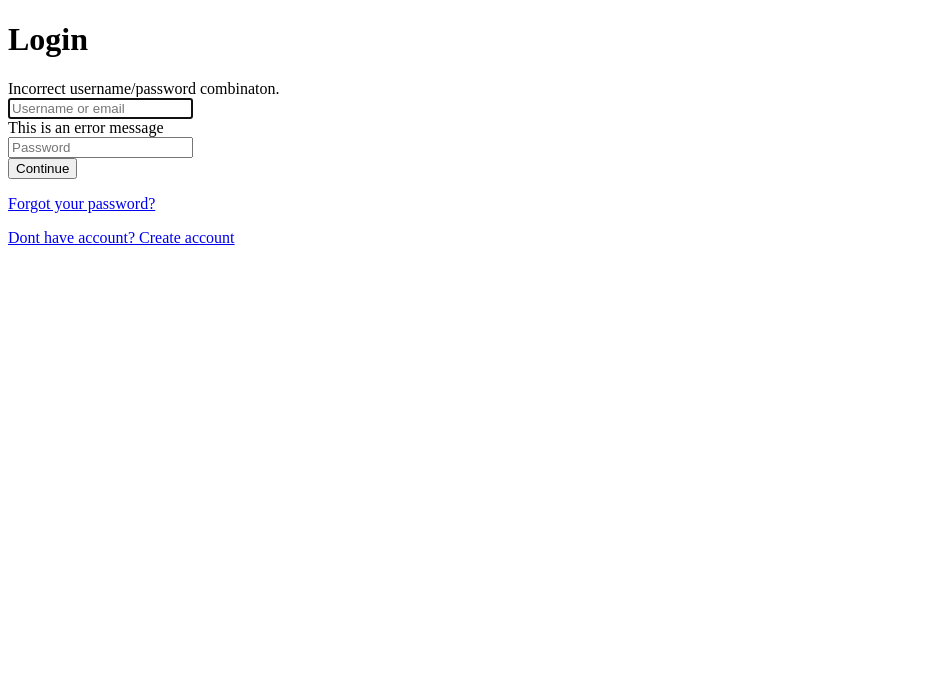
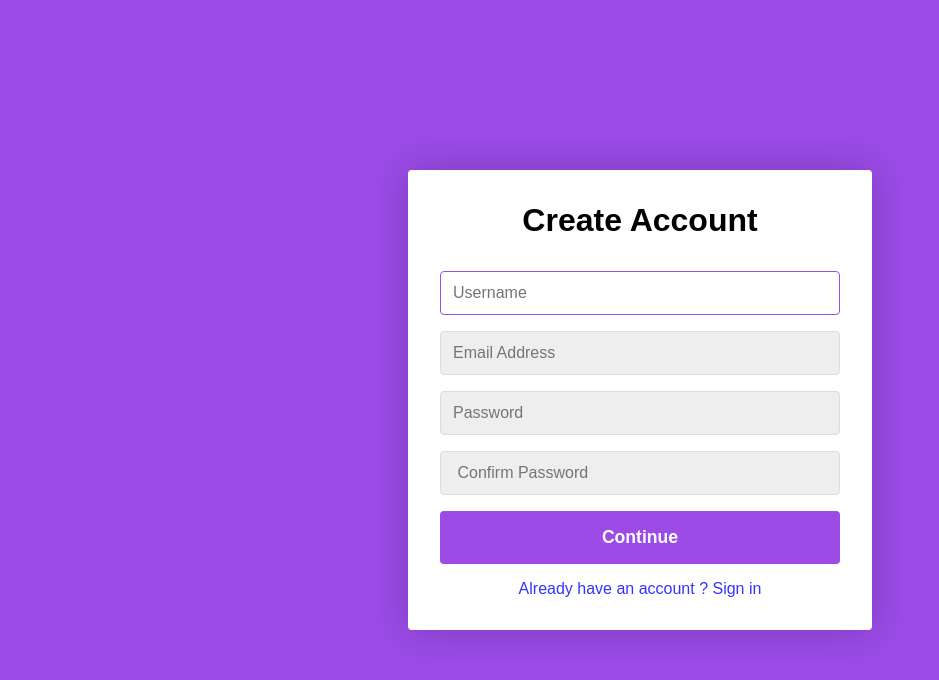
Before and after one commit to PatrykBal/ucd_pa_javascript_proj, a plain HTML site: page form.html in a window 1280 px wide. Shown: the whole page, without its empty margins (0-939 px from the left). Drawn offline with Linux system fonts and the light colour scheme; no server answers.

Commit message:
add create account form in form.html / populated form.css

```diff
--- a/form.html
+++ b/form.html
@@ -9,12 +9,12 @@
 </head>
 <body>
     <div class="container">
-        <form class="form" id="login">
+        <form class="form form-hidden" id="login">
             <h1 class="form-title">Login</h1>
-            <div class="form-message form-message-error">Incorrect username/password combinaton.</div>
+            <div class="form-message form-message-error"></div>
             <div class="form-input-group">
                 <input type="text" class="form-input" autofocus placeholder="Username or email">
-                <div class="form-input-error-message">This is an error message</div>
+                <div class="form-input-error-message"></div>
             </div>
             <div class="form-input-group">
                 <input type="password" class="form-input" autofocus placeholder="Password">
@@ -28,6 +28,30 @@
                 <a class="form-link" href="./" id="linkCreateAccount">Dont have account? Create account</a>
             </p>
         </form>
+        <form class="form" id="creatAccount">
+            <h1 class="form-title">Create Account</h1>
+            <div class="form-message form-message-error"></div>
+            <div class="form-input-group">
+                <input type="text" class="form-input" autofocus placeholder="Username">
+                <div class="form-input-error-message"></div>
+            </div>
+            <div class="form-input-group">
+                <input type="text" class="form-input" autofocus placeholder="Email Address">
+                <div class="form-input-error-message"></div>
+            </div>
+            <div class="form-input-group">
+                <input type="password" class="form-input" autofocus placeholder="Password">
+                <div class="form-input-error-message"></div>
+            </div>
+            <div class="form-input-group">
+                <input type="password" class="form-input" autofocus placeholder=" Confirm Password">
+                <div class="form-input-error-message"></div>
+            </div>
+            <button class="form-button" type="submit"> Continue</button>
+            <p class="form-text">
+                <a class="form-link" href="./" id="linkLogin">Already have an account ? Sign in</a>
+            </p>
+        </form>
     </div>
 
 
--- a/project/css/form.css
+++ b/project/css/form.css
@@ -0,0 +1,134 @@
+@import url('https://fonts.googleapis.com/css2?family=Montserrat:ital,wght@0,500;1,500&display=swap');
+
+
+body {
+    --color-primary: #9c4be7;
+    --color-primary-dark: #831fe0;
+    --color-secondary: #3333ff;
+    --color-error: #cc3333;
+    --color-success: #4bb544;
+    --border-radius: 4px;
+
+
+    margin: 0;
+    height: 100vh;
+    display: flex;
+    align-items: center;
+    justify-content: center;
+    font-size: 18px;
+    background-color: var(--color-primary);
+}
+
+.container {
+    width: 400px;
+    max-width: 400px;
+    margin: 1rem;
+    padding: 2rem;
+    box-shadow: 0 0 40px rgb(0, 0, 0, 0.2);
+    border-radius: var(--border-radius);
+    background: #ffffff;
+}
+
+.container,
+.form-input,
+.form-button {
+    font: 500 1rem 'Monserrat', Arial, Helvetica, sans-serif;
+}
+
+.form-hidden {
+    display: none;
+}
+
+.form > *:first-child {
+    margin-top: 0;
+}
+
+.form > *:last-child {
+    margin-bottom: 0;
+}
+
+.form-title {
+    margin-bottom: 2rem;
+    text-align: center;
+}
+
+.form-message {
+    text-align: center;
+    margin-bottom: 1rem;
+}
+
+.form-message-success {
+    color: var(--color-success);
+}
+
+.form-message-error {
+    color: var(--color-error);
+}
+
+.form-input-group {
+    margin-bottom: 1rem;
+}
+
+.form-input {
+    display: block;
+    width: 100%;
+    padding: 0.75rem;
+    box-sizing: border-box;
+    border-radius: var(--border-radius);
+    border: 1px solid #dddddd;
+    outline: none;
+    background: #eeeeee;
+    transition: background 0.2s, border-color 0.2s;
+}
+
+.form-input:focus {
+    border-color: var(--color-primary);
+    background: #ffffff;
+
+}
+
+.form-input-error {
+    color: var(--color-error);
+    border-color: var(--color-error);
+}
+
+.form-input-error-message {
+    margin-top: 0.5rem;
+    font-size: 0.85rem;
+    color: var(--color-error);
+}
+
+.form-button {
+    width: 100%;
+    padding: 1rem 2rem;
+    font-weight: bold;
+    font-size: 1.1rem;
+    color: #ffffff;
+    border: none;
+    border-radius: var(--border-radius);
+    outline: none;
+    cursor: pointer;
+    background: var(--color-primary);
+}
+
+.form-button:hover {
+    background: var(--color-primary-dark);
+}
+
+.form-button:active {
+    transform: scale(0.98);
+}
+
+.form-text {
+    text-align: center;
+}
+
+.form-link {
+    color: var(--color-secondary);
+    text-decoration: none;
+    cursor: pointer;
+}
+
+.form-link:hover {
+    text-decoration: underline;
+}
```
